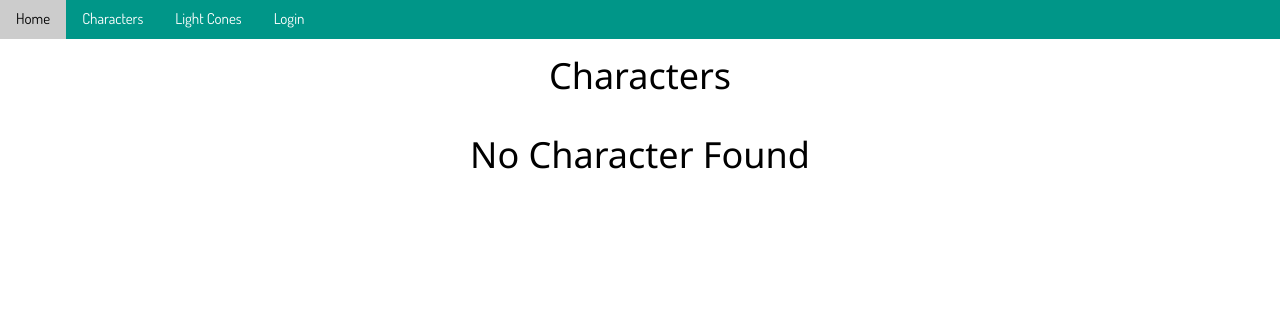
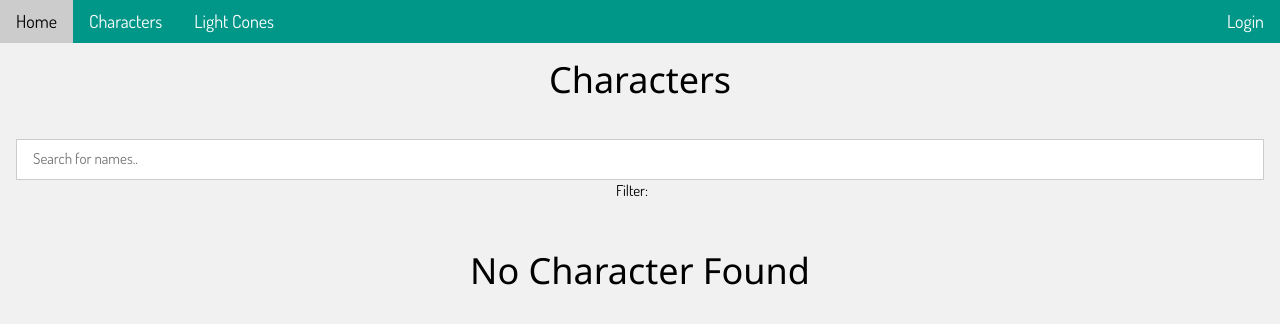
Before and after one commit to Ramzt3/star_rail_ram, a Django app: page /characters in a window 1280 px wide. Shown: the top 324 px of the page. Run offline with Django 4.2, Linux system fonts and the light colour scheme; data that the repository does not hold is empty.

Commit message:
change css

```diff
--- a/core/static/core/css/style.css
+++ b/core/static/core/css/style.css
@@ -8,3 +8,8 @@ ul {
 a {
   text-decoration: none;
 }
+
+.card {
+  height: 11rem;
+
+}
--- /dev/null
+++ b/core/static/core/js/scripts.js
@@ -0,0 +1,24 @@
+function myFunction() {
+  	const input = document.getElementById("myInput").value.toUpperCase();
+	const cardContainer = document.getElementById("card-list")
+	// console.log(cardContainer);
+
+	const cards = cardContainer.getElementsByClassName("card");
+	// console.log(cards);
+
+	for(let i = 0; i < cards.length; i++) {
+		let title = cards[i].querySelector(".card-body h3.card-title")
+		// console.log(title);
+
+		if(title.innerText.toUpperCase().indexOf(input) > -1) {
+			cards[i].style.display = "";
+		} else {
+			cards[i].style.display = "none";
+		}
+	}
+}
+
+function multiCheckbox() {
+	const form = document.getElementById("filter-form");
+	console.log(form);
+}
--- a/core/templates/core/base.html
+++ b/core/templates/core/base.html
@@ -1,3 +1,4 @@
+{% load static %}
 <!doctype html>
 <html lang="en">
   <head>
@@ -11,10 +12,11 @@
     <link rel="stylesheet" href="https://www.w3schools.com/w3css/4/w3.css">
     <link href="{% static 'core/css/style.css' %}" rel="stylesheet" />
   </head>
-  <body>
+  <body class="w3-light-grey">
     {% include 'layouts/header.html' %}
-    <!-- {% block headline %}{% endblock %} -->
     {% block content %}
     {% endblock %}
+
+    {% include 'layouts/scripts.html' %}
   </body>
 </html>
--- a/core/templates/core/characters.html
+++ b/core/templates/core/characters.html
@@ -7,36 +7,39 @@
 
 {% block content %}
 <div class="w3-container w3-center">
-<h1 class="w3-center">Characters</h1>
-<div class="filter">
-  <form method="GET">
-    <ul>
+<h1>Characters</h1>
+      <div class="w3-section w3-padding-16">
+      <form>
+        <input class="w3-input w3-border w3-padding" type="text" placeholder="Search for names.." id="myInput" onkeyup="myFunction()">
+        <span class="w3-margin-right">Filter:</span>
+        <!-- <button class="w3-button w3-teal w3-round-large" value="">ALL</button> -->
+        <form class="filter-form">
         {% for element in elements %}
-      <li>
-        <button class="w3-btn w3-teal w3-round" name="element" value="{{ element.id }}">{{ element }}</button>
-        <!-- <input type="checkbox" id="{{ element.id }}" name="element" value="{{ element }}"> -->
-        <!-- <label for="{{ element.id }}">{{ element }}</label> -->
-      </li>
+          <!-- <button class="w3-button w3-teal w3-round-large" name="element" value="{{ element.id }}">{{ element }}</button> -->
+          <label class="w3-button w3-round-large">
+            <input type="checkbox" id="{{ element.id }}" name="element" value="{{ element }}" placeholder="ok" onclick="multiCheckbox()">
+            {{ element }}
+          </label>
         {% endfor %}
-    </ul>
+        </form>
         </form>
     </div>
 </div>
 
-<div class="w3-container w3-center">
+<div class="w3-container w3-center" id="card-list">
   {% if not characters %}
     <h1>No Character Found</h1>
   {% else %}
-    <div class="w3-row w3-center">
+    <div class="w3-row">
     {% for char in characters %}
-    <div class="w3-card w3-hover-shadow w3-center w3-round-large w3-col m2 w3-margin">
+    <div class="card w3-card w3-quarter w3-hover-shadow w3-center w3-round-large">
       <a href="{% url 'core:character_detail' char.id %}">
-          <div class="w3-container">
-            <h3>{{ char.name }}</h3>
+        <div class="w3-container card-body">
+          <h3 class="card-title">{{ char.name }}</h3>
         </div>
         <div class="w3-container">
-            <p>Element: {{ char.element }}</p>
-            <p>Path: {{ char.path }}</p>
+          <p class="card-element">{{ char.element }}</p>
+          <p class="card-path">{{ char.path }}</p>
         </div>
       </a>
     </div>
@@ -44,5 +47,4 @@
     </div>
   {% endif %}
 </div>
-</div>
 {% endblock %}
--- a/core/templates/core/light_cones.html
+++ b/core/templates/core/light_cones.html
@@ -22,7 +22,7 @@
   {% else %}
     {% for lc in light_cones %}
       <div class="item">
-        <a href="{% url 'light_cone_detail' lc.id %}">
+        <a href="{% url 'core:light_cone_detail' lc.id %}">
           <div>
             <h2>{{ lc.name }}</h2>
           </div>
--- a/core/templates/layouts/header.html
+++ b/core/templates/layouts/header.html
@@ -1,6 +1,8 @@
-<div class="w3-bar w3-teal">
+<div class="w3-bar w3-teal w3-large">
   <a href="{% url 'core:index' %}" class="w3-bar-item w3-button">Home</a>
   <a href="{% url 'core:characters' %}" class="w3-bar-item w3-button">Characters</a>
   <a href="{% url 'core:light_cones' %}" class="w3-bar-item w3-button">Light Cones</a>
-  <a href="#" class="w3-bar-item w3-button">Login</a>
+  <div class="w3-right">
+    <a href="#" class="w3-bar-item w3-button">Login</a>
+  </div>
 </div>
--- /dev/null
+++ b/core/templates/layouts/scripts.html
@@ -0,0 +1,2 @@
+{% load static %}
+<script src="{% static 'core/js/scripts.js' %}"></script>
--- a/core/views.py
+++ b/core/views.py
@@ -1,5 +1,5 @@
 from django.shortcuts import get_object_or_404, render
-from .models import Character, LightCone, Element
+from .models import Character, LightCone, Element, Path
 
 
 def index(request):
@@ -8,6 +8,7 @@ def index(request):
 
 def characters(request):
     elements = Element.objects.all()
+    paths = Path.objects.all()
     query_element = request.GET.get('element')
 
     if not query_element:
@@ -18,6 +19,7 @@ def characters(request):
     return render(request, 'core/characters.html', {
         'characters': characters,
         'elements': elements,
+        'paths': paths
     })
 
 
--- a/star_rail_ram/settings.py
+++ b/star_rail_ram/settings.py
@@ -43,6 +43,7 @@ INSTALLED_APPS = [
     "django.contrib.messages",
     "django.contrib.staticfiles",
     "core",
+    "testing",
 ]
 
 MIDDLEWARE = [
```
Lines whose indentation alone changed are shown as unchanged.
